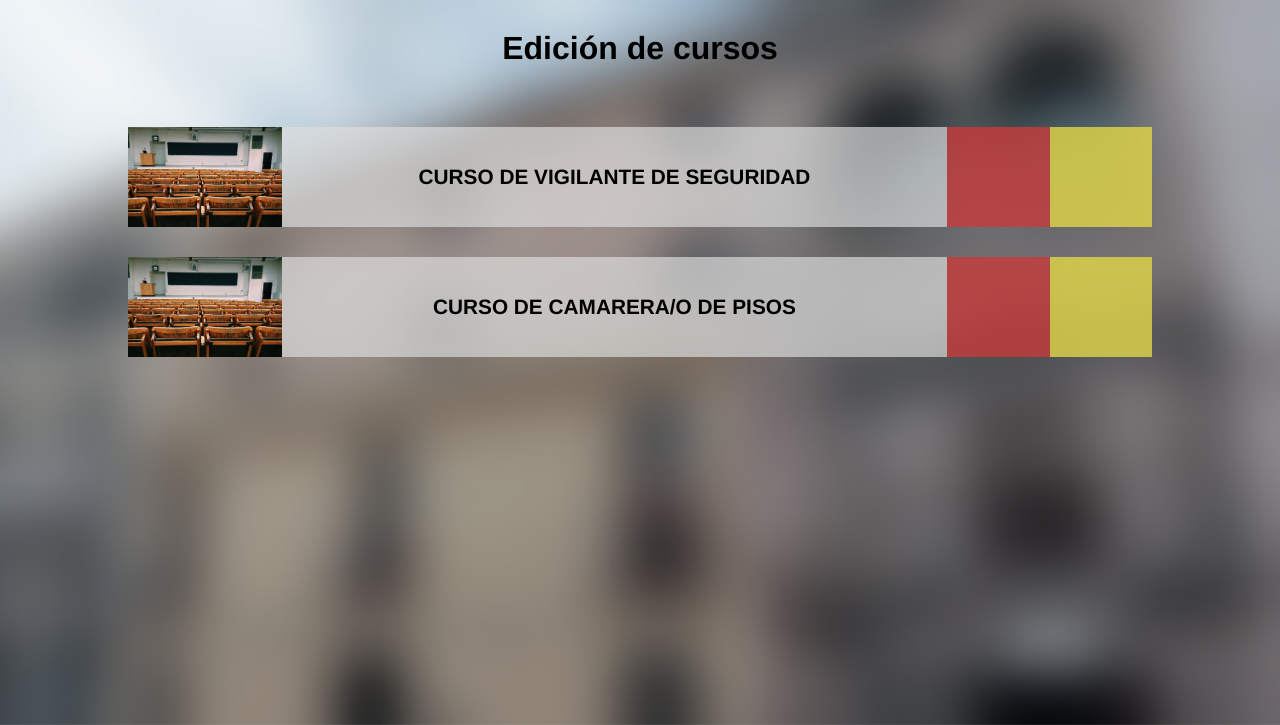
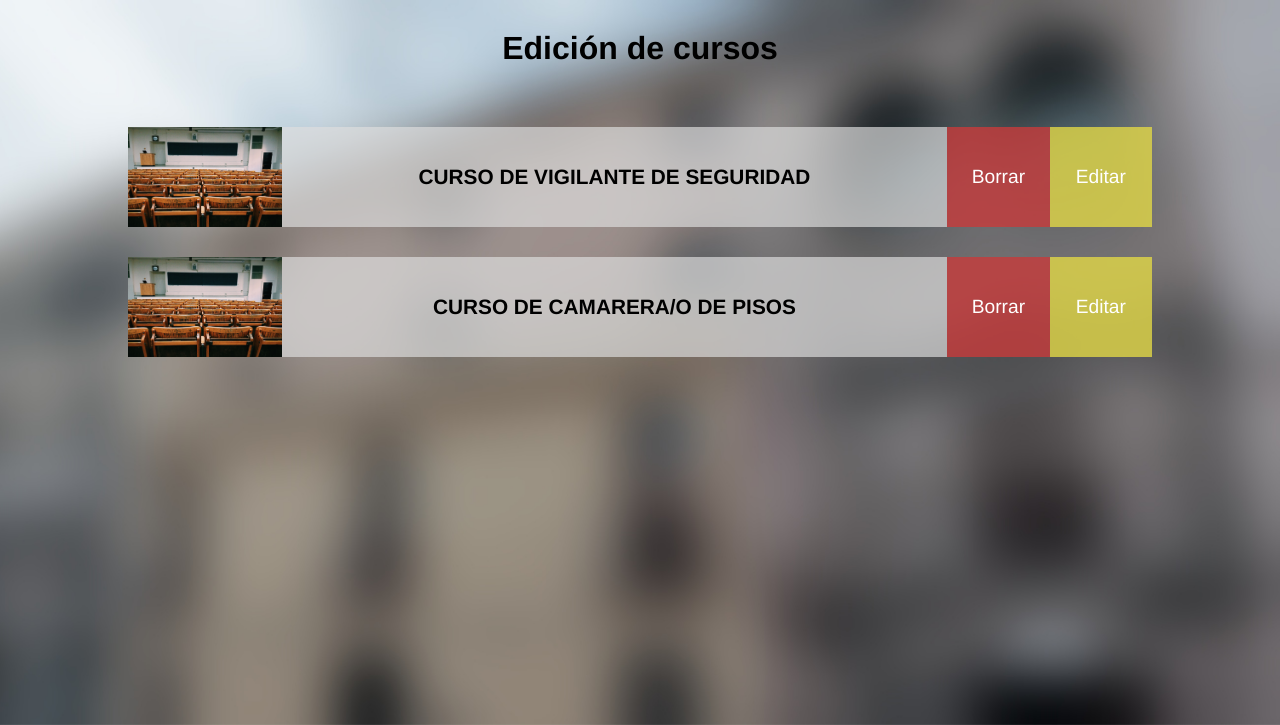
Before and after one commit to carlos-ruano/cursoscamara, a PHP site: page /cursoscamara/courses/editCourses in a window 1280 px wide. Shown: the part 75-800 px from the top of the page. Run offline with PHP 8.4, Linux system fonts and the light colour scheme; data comes from the database, SQL or seed files in the repository.

Commit message:
actualización página edicción de cursos

```diff
--- a/content/styles/style.css
+++ b/content/styles/style.css
@@ -274,12 +274,34 @@
     width: 10%;
     height: 100%;
     background-color: rgba(199, 59, 59, 0.800);
+    color: white;
+    display: flex;
+    justify-content: center;
+    align-items: center;
+    font-size: 1.2em;
+}
+
+.courseEditBox .delete:hover{
+    cursor: pointer;
+    box-shadow: 5px 5px 15px black;
+    transition: 0.5s;
 }
 
 .courseEditBox .edit{
     width: 10%;
     height: 100%;
     background-color: rgba(226, 216, 70, 0.800);
+    color: white;
+    display: flex;
+    justify-content: center;
+    align-items: center;
+    font-size: 1.2em;
+}
+
+.courseEditBox .edit:hover{
+    cursor: pointer;
+    box-shadow: 5px 5px 15px black;
+    transition: 0.5s;
 }
 
 /*-----------------------------------KEYFRAMES------------------------------------------*/
--- a/views/editCourses_view.php
+++ b/views/editCourses_view.php
@@ -6,8 +6,8 @@
         <div class="courseEditBox">
             <div class="image"><img src="<?= Config::PATH_IMG . "fotoprueba.jpg"?>" alt=""></div>
             <div class="name"><h4><?= $course->getName() ?? '' ?></h4></div>
-            <div class="delete"></div>
-            <div class="edit"></div>
+            <div class="delete">Borrar</div>
+            <div class="edit">Editar</div>
         </div>
 
     <?php } ?>
```
